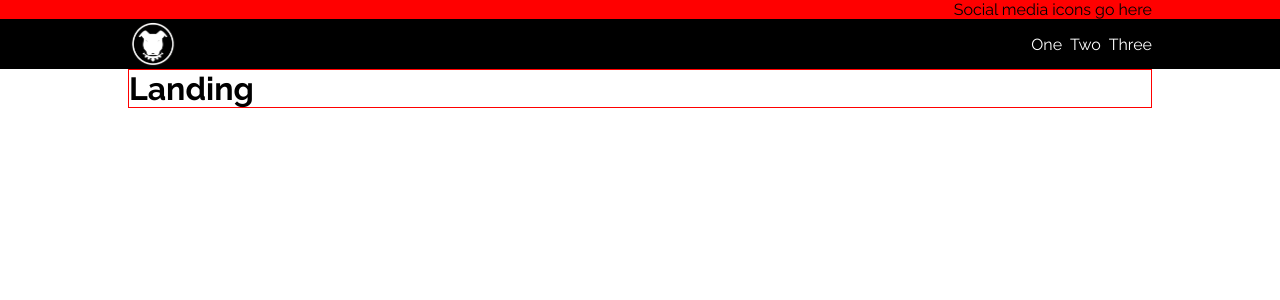
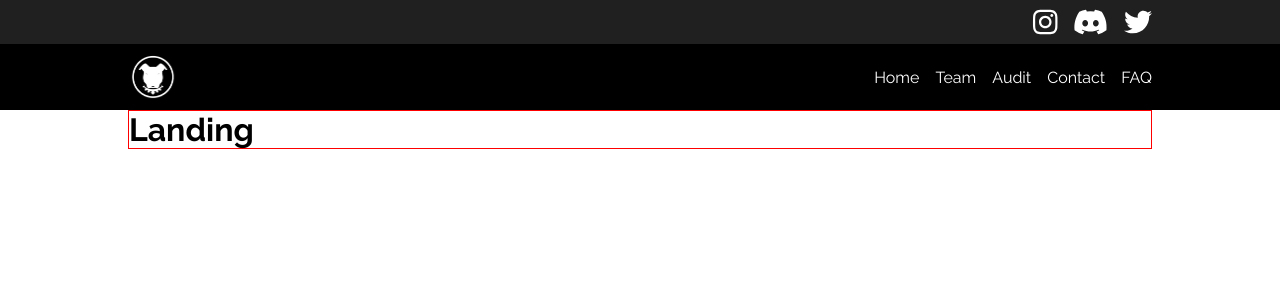
Before and after one commit to RizaHKhan/pitbull-community, a Vue app: page / in a window 1280 px wide. Shown: the top 300 px of the page. Built offline with nearby package versions, Linux system fonts and the light colour scheme.

Commit message:
fontawesome additions

```diff
--- a/package.json
+++ b/package.json
@@ -9,6 +9,10 @@
     "lint": "vue-cli-service lint"
   },
   "dependencies": {
+    "@fortawesome/fontawesome-svg-core": "^1.2.35",
+    "@fortawesome/free-brands-svg-icons": "^5.15.3",
+    "@fortawesome/free-solid-svg-icons": "^5.15.3",
+    "@fortawesome/vue-fontawesome": "^2.0.2",
     "core-js": "^3.6.5",
     "register-service-worker": "^1.7.1",
     "vue": "^2.6.11",
--- a/src/App.vue
+++ b/src/App.vue
@@ -31,11 +31,13 @@ export default {
   flex-direction: column;
   .nav {
     &__social-media-links {
-      background: red;
+      background: #202020;
+      padding: 0.5rem 0;
     }
 
     &__navbar {
       background: black;
+      padding: 0.5rem 0;
     }
   }
 }
--- a/src/components/compound/Navbar.vue
+++ b/src/components/compound/Navbar.vue
@@ -2,11 +2,11 @@
   <div class="navbar container">
     <img src="../../assets/logo.png" class="navbar__img" />
     <div class="navbar__items">
-      <ul>
-        <li>One</li>
-        <li>Two</li>
-        <li>Three</li>
-      </ul>
+      <router-link to="/">Home</router-link>
+      <router-link to="/team">Team</router-link>
+      <router-link to="/Audit">Audit</router-link>
+      <router-link to="/contact">Contact</router-link>
+      <router-link to="/faq">FAQ</router-link>
     </div>
   </div>
 </template>
@@ -31,14 +31,15 @@ export default {
 
   &__items {
     margin: auto 0;
+    display: flex;
+    grid-gap: 1rem;
+    a {
+      text-decoration: none;
+      color: white;
+      transition: all 0.5s ease;
 
-    ul {
-      list-style: none;
-      display: flex;
-
-      li {
-        margin: 0 0 0 0.5rem;
-        color: white;
+      &:hover {
+        color: #08b29f;
       }
     }
   }
--- a/src/components/compound/SocialMediaLinks.vue
+++ b/src/components/compound/SocialMediaLinks.vue
@@ -1,5 +1,9 @@
 <template>
-  <div class="social-media container">Social media icons go here</div>
+  <div class="social-media container">
+    <font-awesome-icon :icon="['fab', 'instagram']" />
+    <font-awesome-icon :icon="['fab', 'discord']" />
+    <font-awesome-icon :icon="['fab', 'twitter']" />
+  </div>
 </template>
 
 <script>
@@ -11,6 +15,17 @@ export default {
 <style lang="scss" scoped>
 .social-media {
   display: flex;
+  grid-gap: 1rem;
   justify-content: flex-end;
+  font-size: 1.75rem;
+  color: white;
+
+  svg {
+    transition: transform 0.5s ease;
+    &:hover {
+      cursor: pointer;
+      transform: scale(1.2);
+    }
+  }
 }
 </style>
--- a/src/main.js
+++ b/src/main.js
@@ -4,8 +4,21 @@ import "./registerServiceWorker";
 import router from "./router";
 import store from "./store";
 import "@/assets/scss/index.scss";
+import { library } from "@fortawesome/fontawesome-svg-core";
+import {
+  faInstagram,
+  faTwitter,
+  faDiscord,
+} from "@fortawesome/free-brands-svg-icons";
+import { FontAwesomeIcon } from "@fortawesome/vue-fontawesome";
 
 Vue.config.productionTip = false;
+
+library.add(faInstagram);
+library.add(faDiscord);
+library.add(faTwitter);
+
+Vue.component("font-awesome-icon", FontAwesomeIcon);
 
 new Vue({
   router,
```
Also changed, not shown: 1 other file (tests, documents, lock files or other folders).
